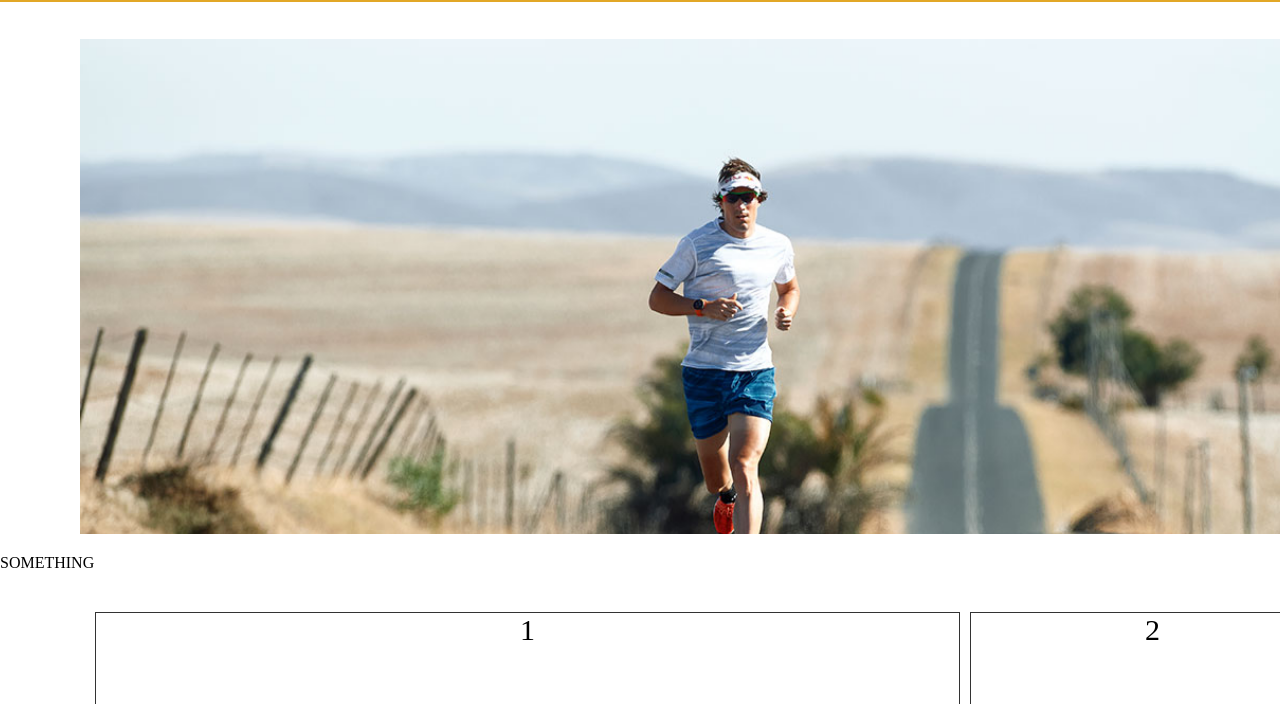
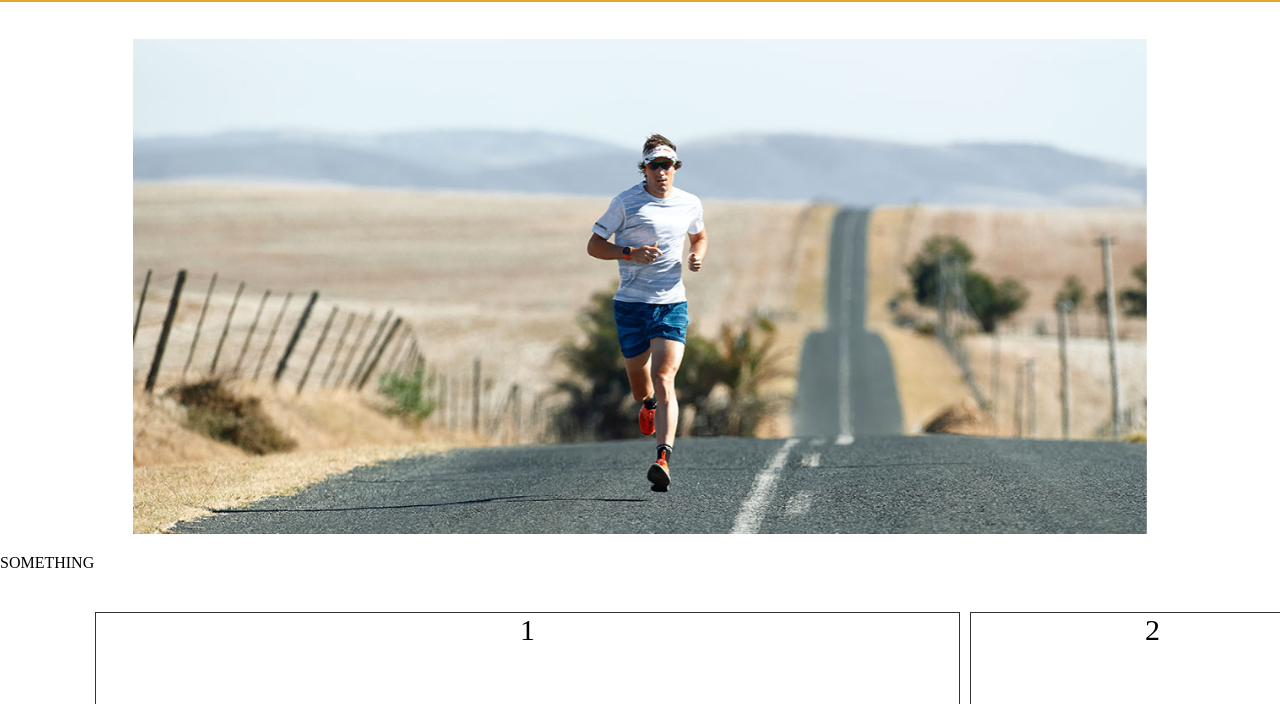
Before and after one commit to WillSoon322/VirtualMarathon, a PHP site: template view/landing.php in a window 1280 px wide. Shown: the part 96-800 px from the top of the page. Run offline with PHP 8.4, Linux system fonts and the light colour scheme; the template is opened without the code that fills it, so the values that code supplies are empty.

Commit message:
Update landing_style.css

```diff
--- a/view/style/landing_style.css
+++ b/view/style/landing_style.css
@@ -8,10 +8,13 @@ body{
     /* background-color: aqua; */
 
     height: 500px;
+    width: 80vw;
+
+
 
     text-align: center;
 
-    margin: 130px 75px 20px 75px;
+    margin: 130px 10vw 20px 10vw;
     padding: 5px;
 
     overflow: hidden;
```
